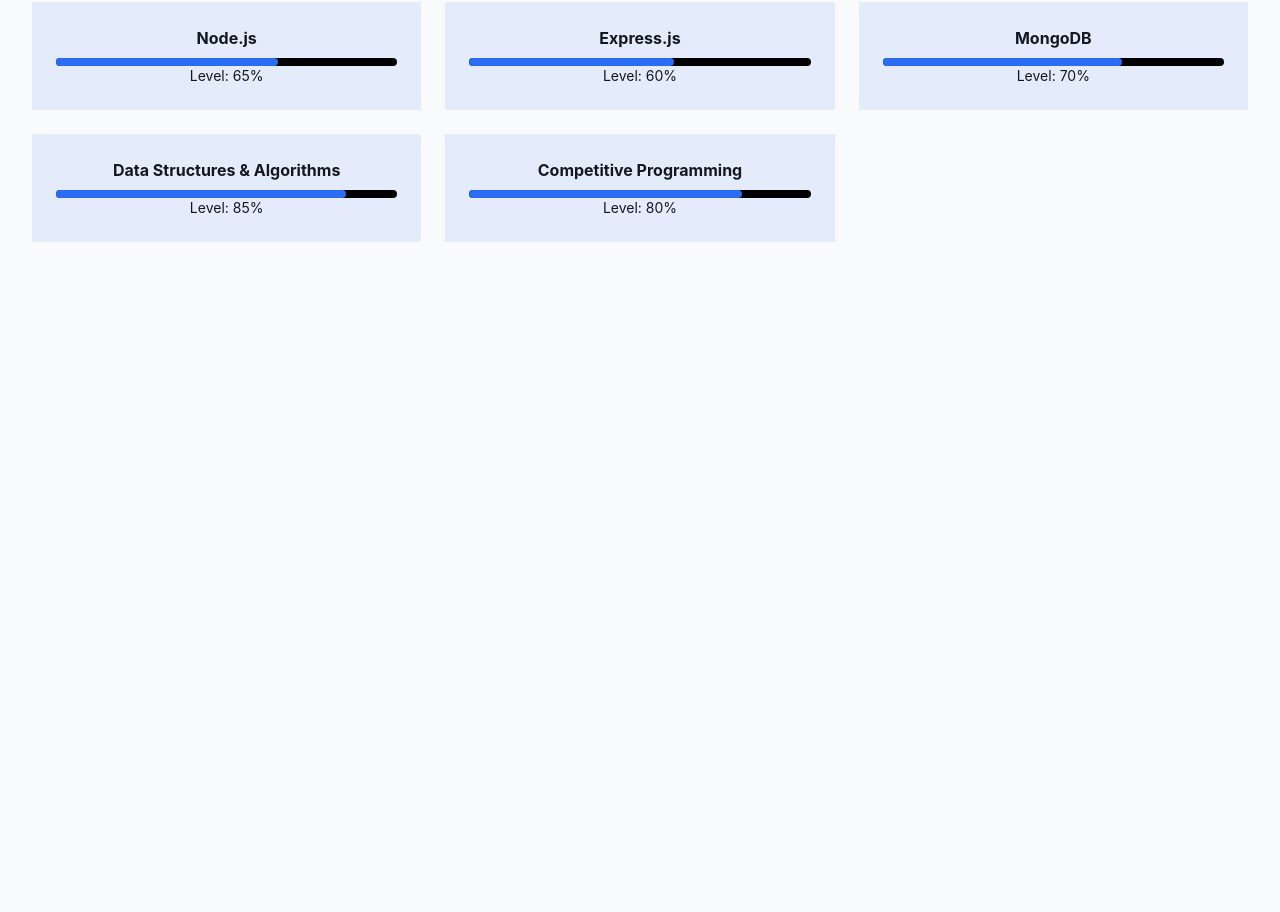
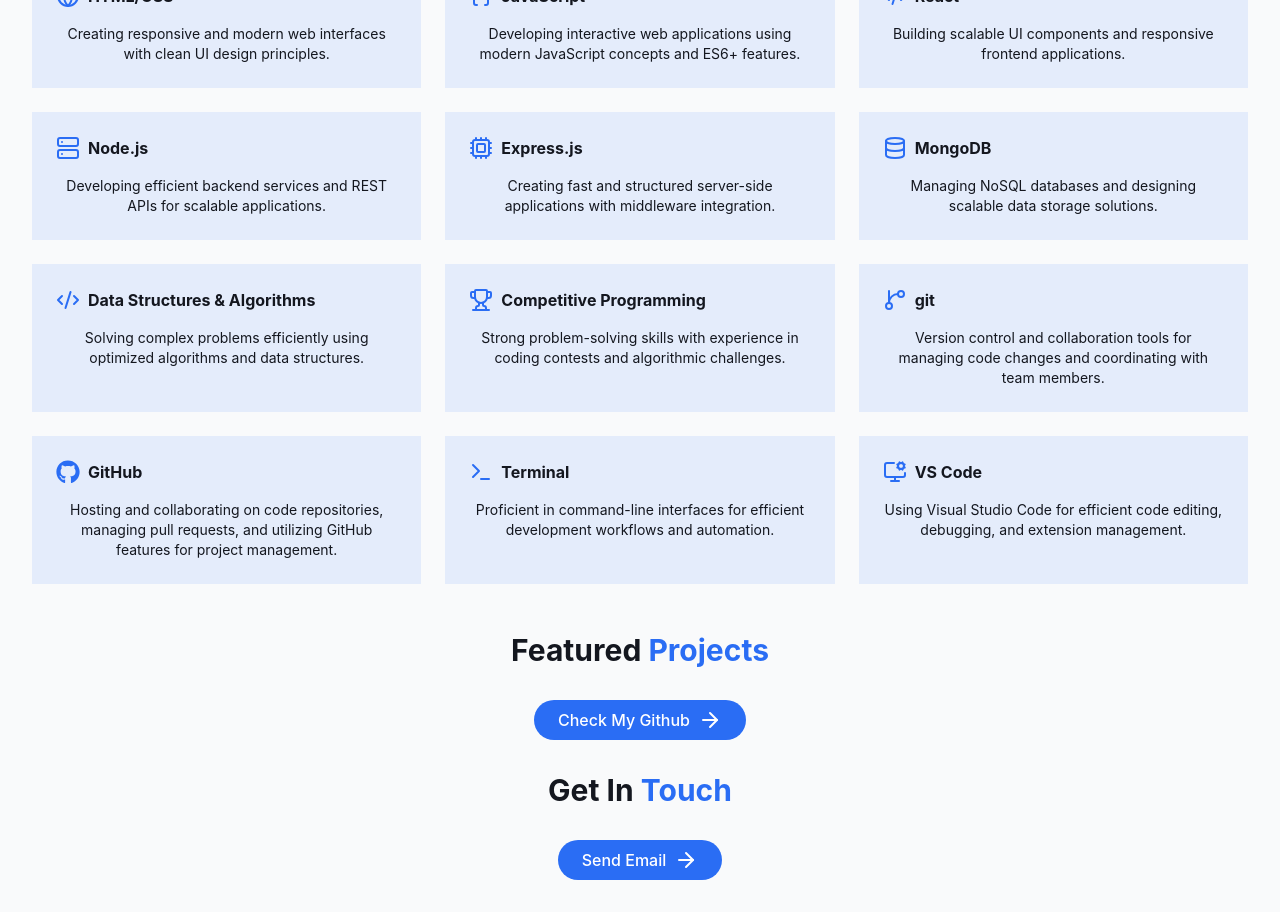
Before and after one commit to priyanshukumar55a-cmyk/My-Portfolio, a React (Vite) app: page / in a window 1280 px wide. Shown: the part 1860-2772 px from the top of the page. Before the commit the page ends 2150 px from the top, so only its background shows below. Built offline with nearby package versions, Linux system fonts and the light colour scheme.

Commit message:
Implemented remaining sections

```diff
--- a/package.json
+++ b/package.json
@@ -15,6 +15,7 @@
     "lucide-react": "^1.14.0",
     "react": "^19.2.5",
     "react-dom": "^19.2.5",
+    "react-icons": "^5.6.0",
     "react-router-dom": "^7.14.2",
     "tailwind-merge": "^3.5.0",
     "tailwindcss": "^4.2.4"
--- a/src/Pages/Home.jsx
+++ b/src/Pages/Home.jsx
@@ -4,6 +4,8 @@
 import { HeroSection } from "../components/HeroSection"
 import { AboutSection } from "../components/AboutSection"
 import { SkillsSection } from "../components/SkillsSection"
+import { ProjectSection } from "../components/ProjectSection"
+import { ContactSection } from "../components/ContactSection"
 
 export const Home = () => {
   return (
@@ -13,6 +15,8 @@
           <HeroSection/>
           <AboutSection/>
           <SkillsSection/>
+          <ProjectSection/>
+          <ContactSection/>
         </main>
 
         <StarBackground/>
--- /dev/null
+++ b/src/components/ContactSection.jsx
@@ -0,0 +1,16 @@
+import { ArrowRight } from "lucide-react"
+
+export const ContactSection = () => {
+    return <section id="contact">
+        <div className="text-3xl font-bold text-center mb-8">
+            Get In <span className="text-primary">Touch</span>
+        </div>
+        <div className="mb-8 text-center text-muted-foreground">
+            <button className="cosmic-button inline-flex items-center">
+                <a href="mailto:priyanshukumar55a@gmail.com" className="flex items-center">
+                    Send Email <ArrowRight className="ml-2" />
+                </a>
+            </button>
+        </div>
+    </section>
+}
--- a/src/components/Navbar.jsx
+++ b/src/components/Navbar.jsx
@@ -12,6 +12,7 @@
 export const Navbar = () => {
     const [isScrolled, setIsScrolled] = useState(false);
     const [isMenuOpen, setIsMenuOpen] = useState(false);
+    const [activeSection, setActiveSection] = useState("Home");
 
     useEffect(() => {
         const handleScroll = () => {
@@ -35,8 +36,14 @@
                         {navItems.map((item) => (
                             <a
                                 key={item.href}
+                                onMouseEnter={() => {
+                                    document.getElementById(item.href.substring(1))?.scrollIntoView({
+                                        behavior: "smooth",
+                                    });
+                                }}
                                 href={item.href}
-                                className="text-sm font-medium hover:text-blue-500 transition-colors duration-300"
+                                className={cn("text-sm font-medium transition-colors duration-300", activeSection === item.name ? "text-blue-500" : "hover:text-blue-500")}
+                                onClick={() => setActiveSection(item.name)}
                             >
                                 {item.name}
                             </a>
@@ -50,8 +57,11 @@
                                 <a
                                     key={item.href}
                                     href={item.href}
-                                    className="text-sm font-medium hover:text-blue-500 transition-colors duration-300"
-                                    onClick={() => setIsMenuOpen(false)}
+                                    className={cn("text-sm font-medium transition-colors duration-300", activeSection === item.name ? "text-blue-500" : "hover:text-blue-500")}
+                                    onClick={() => {
+                                        setActiveSection(item.name);
+                                        setIsMenuOpen(false);
+                                    }}
                                 >
                                     {item.name}
                                 </a>
--- /dev/null
+++ b/src/components/ProjectSection.jsx
@@ -0,0 +1,24 @@
+import { cn } from "../lib/utils"
+import { ArrowRight } from "lucide-react"
+
+const projects = [
+    {
+        id: 1,
+        title: ""
+    }
+]
+
+export const ProjectSection = () => {
+    return <section id="projects">
+        <div className="text-3xl font-bold text-center mb-8">
+            Featured <span className="text-primary">Projects</span>
+        </div>
+        <div className="mb-8 text-center text-muted-foreground">
+            <button className="cosmic-button inline-flex items-center">
+                <a href="https://github.com/priyanshukumar55a-cmyk" className="flex items-center">
+                    Check My Github <ArrowRight className="ml-2" />
+                </a>
+            </button>
+        </div>
+    </section>
+}
--- a/src/components/SkillsSection.jsx
+++ b/src/components/SkillsSection.jsx
@@ -1,33 +1,71 @@
+import {
+  Code2,
+  Database,
+  Server,
+  Braces,
+  Globe,
+  Trophy,
+  Cpu,
+  GitBranch,
+  Terminal,
+  Wrench,
+  MonitorCog,
+} from "lucide-react";
+import { useState } from "react";
+
+import { FaGithub } from "react-icons/fa";
+import { cn } from "../lib/utils";
 
 const skills = [
-    {name: "HTML/CSS", level:80, category: "Frontend"},
-    {name: "JavaScript", level:75, category: "Frontend"},
-    {name: "React", level:70, category: "Frontend"},
+    {name: "HTML/CSS", description: "Creating responsive and modern web interfaces with clean UI design principles.", icon: Globe, category: "Frontend"},
+    {name: "JavaScript", description: "Developing interactive web applications using modern JavaScript concepts and ES6+ features.", icon: Braces, category: "Frontend"},
+    {name: "React", description: "Building scalable UI components and responsive frontend applications.", icon: Code2, category: "Frontend"},
 
-    {name: "Node.js", level:65, category: "Backend"},
-    {name: "Express.js", level:60, category: "Backend"},
-    {name: "MongoDB", level:70, category: "Database"},
+    {name: "Node.js", description: "Developing efficient backend services and REST APIs for scalable applications.", icon: Server, category: "Backend"},
+    {name: "Express.js", description: "Creating fast and structured server-side applications with middleware integration.", icon: Cpu, category: "Backend"},
+    {name: "MongoDB", description: "Managing NoSQL databases and designing scalable data storage solutions.", icon: Database, category: "Backend"},
 
-    {name: "Data Structures & Algorithms", level:85, category: "Programming"},
-    {name: "Competitive Programming", level:80, category: "Programming"},
+    {name: "Data Structures & Algorithms", description: "Solving complex problems efficiently using optimized algorithms and data structures.", icon: Code2, category: "Problem Solving"},
+    {name: "Competitive Programming", description: "Strong problem-solving skills with experience in coding contests and algorithmic challenges.", icon: Trophy, category: "Problem Solving"},
+
+    {name: "git", description: "Version control and collaboration tools for managing code changes and coordinating with team members.", icon: GitBranch, category: "Tools"},
+    {name: "GitHub", description: "Hosting and collaborating on code repositories, managing pull requests, and utilizing GitHub features for project management.", icon: FaGithub, category: "Tools"},
+    {name: "Terminal", description: "Proficient in command-line interfaces for efficient development workflows and automation.", icon: Terminal, category: "Tools"},
+    {name: "VS Code", description: "Using Visual Studio Code for efficient code editing, debugging, and extension management.", icon: MonitorCog, category: "Tools"},
 ]
 
+
 export const SkillsSection = () => {
+    const categories = ["All", "Frontend", "Backend", "Problem Solving", "Tools"];
+    const [activeCategory, setActiveCategory] = useState("All");
+
+    const filteredSkills = activeCategory === "All" ? skills : skills.filter(skill => skill.category === activeCategory);
+
     return (
         <section id="skills" className="py-12">
             <div className="container">
                 <h2 className="text-3xl font-bold text-center mb-8">My <span className="text-primary">Skills</span></h2>
+
+                <div className="flex flex-wrap justify-center gap-4 mb-12">
+                    {categories.map((category, key) => (
+                        <button
+                            key={key}
+                            onClick={() => setActiveCategory(category)}
+                            className={cn("px-4 py-2 rounded-full border  transition-colors capitalize duration-300", activeCategory === category ? "bg-primary text-primary-foreground" : "bg-secondary/70 text-foreground hover:bg-secondary hover:cursor-pointer")}
+                        >
+                            {category}
+                        </button>
+                    ))}
+                </div>
+
                 <div className="grid grid-cols-1 md:grid-cols-2 lg:grid-cols-3 gap-6">
-                    {skills.map((skill, index) => (
+                    {filteredSkills.map((skill, index) => (
                         <div key={index} className="bg-primary/10 p-6 card-hover">
-                            <h4 className="font-bold">{skill.name}</h4>
-                            <div className="w-full bg-muted h-2 rounded-full mt-2 bg-black">
-                                <div
-                                    className="bg-primary h-2 rounded-full"
-                                    style={{ width: `${skill.level}%` }}
-                                ></div>
+                            <div className="flex items-center mb-4">
+                                <skill.icon className="w-6 h-6 text-primary mr-2" />
+                                <h4 className="font-bold">{skill.name}</h4>
                             </div>
-                            <p className="text-sm text-muted-foreground">Level: {skill.level}%</p>
+                            <p className="text-sm text-muted-foreground">{skill.description}</p>
                         </div>
                     ))}
                 </div>
--- a/src/components/StarBackground.jsx
+++ b/src/components/StarBackground.jsx
@@ -43,18 +43,30 @@
     }
 
     const createMeteors = () => {
-        const numberOfMeteors = 5;
+        const numberOfFastMeteors = 4;
+        const numberOfSlowMeteors = 2;
 
         const newMeteors = [];
 
-        for (let i = 0; i < numberOfMeteors; i++) {
+        for (let i = 0; i < numberOfFastMeteors; i++) {
             newMeteors.push({
                 id: i,
                 width: Math.random() * 50 + 50,
                 height: Math.random() * 2 + 2,
                 x: Math.random() * 100,
-                y: Math.random() * 100,
-                animationDuration: Math.random() * 4 + 2,
+                y: Math.random() * 40,
+                animationDuration: Math.random() * 4 + 4,
+                animationDelay: Math.random() ,
+            });
+        }
+        for (let i = 0; i < numberOfSlowMeteors; i++) {
+            newMeteors.push({
+                id: numberOfFastMeteors + i,
+                width: Math.random() * 50 + 30,
+                height: Math.random() * 2 + 2,
+                x: Math.random() * 100,
+                y: Math.random() * 60,
+                animationDuration: Math.random() * 4 + 6,
                 animationDelay: Math.random() ,
             });
         }
@@ -90,7 +102,7 @@
                         top: `${meteor.y}%`,
                         animationDuration: `${meteor.animationDuration}s`,
                         animationDelay: `${meteor.animationDelay}s`,
-                        opacity: 0
+                        opacity: 0,
                     }}
                 />
             ))}
```
Also changed, not shown: 1 other file (tests, documents, lock files or other folders).
